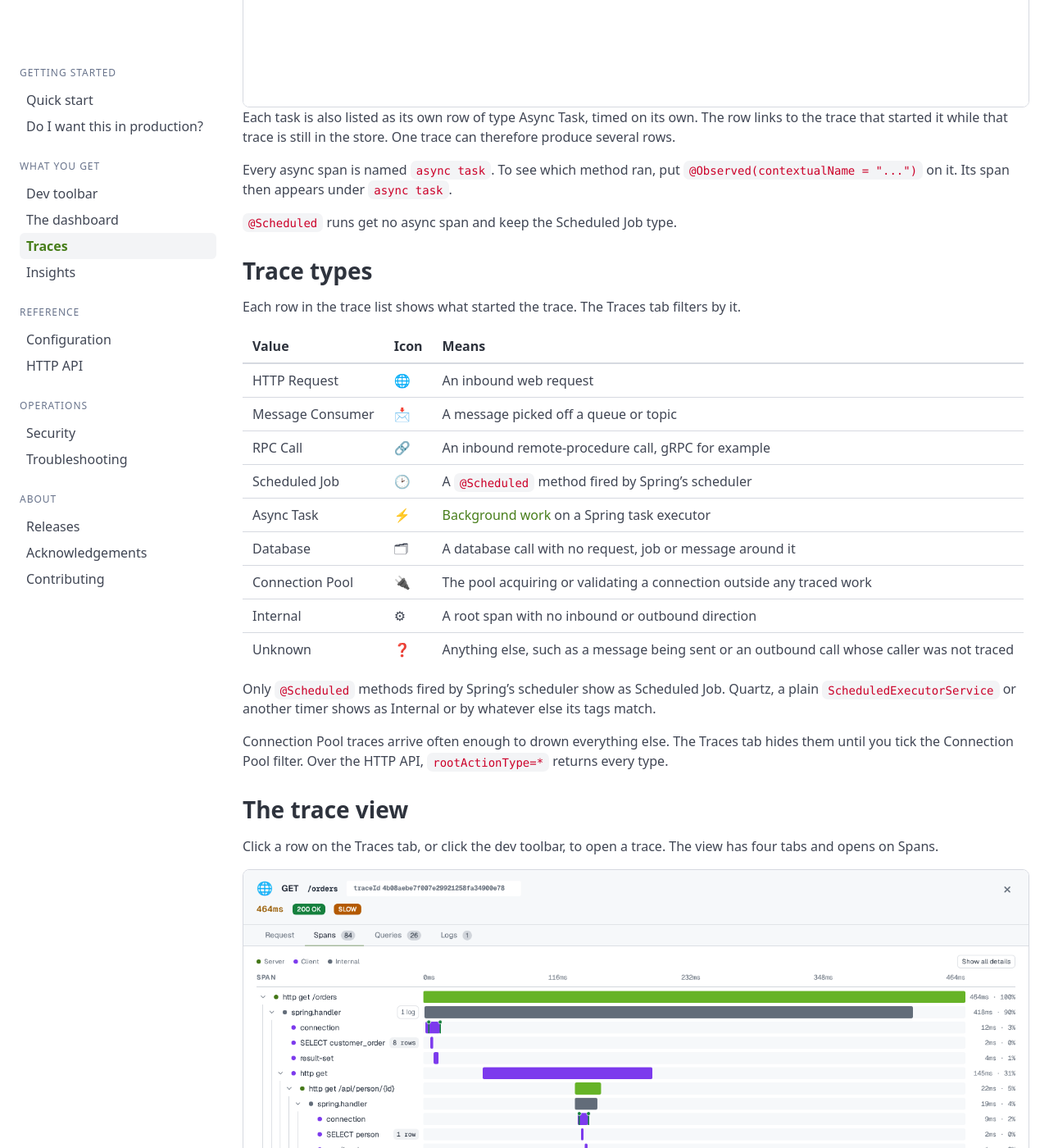
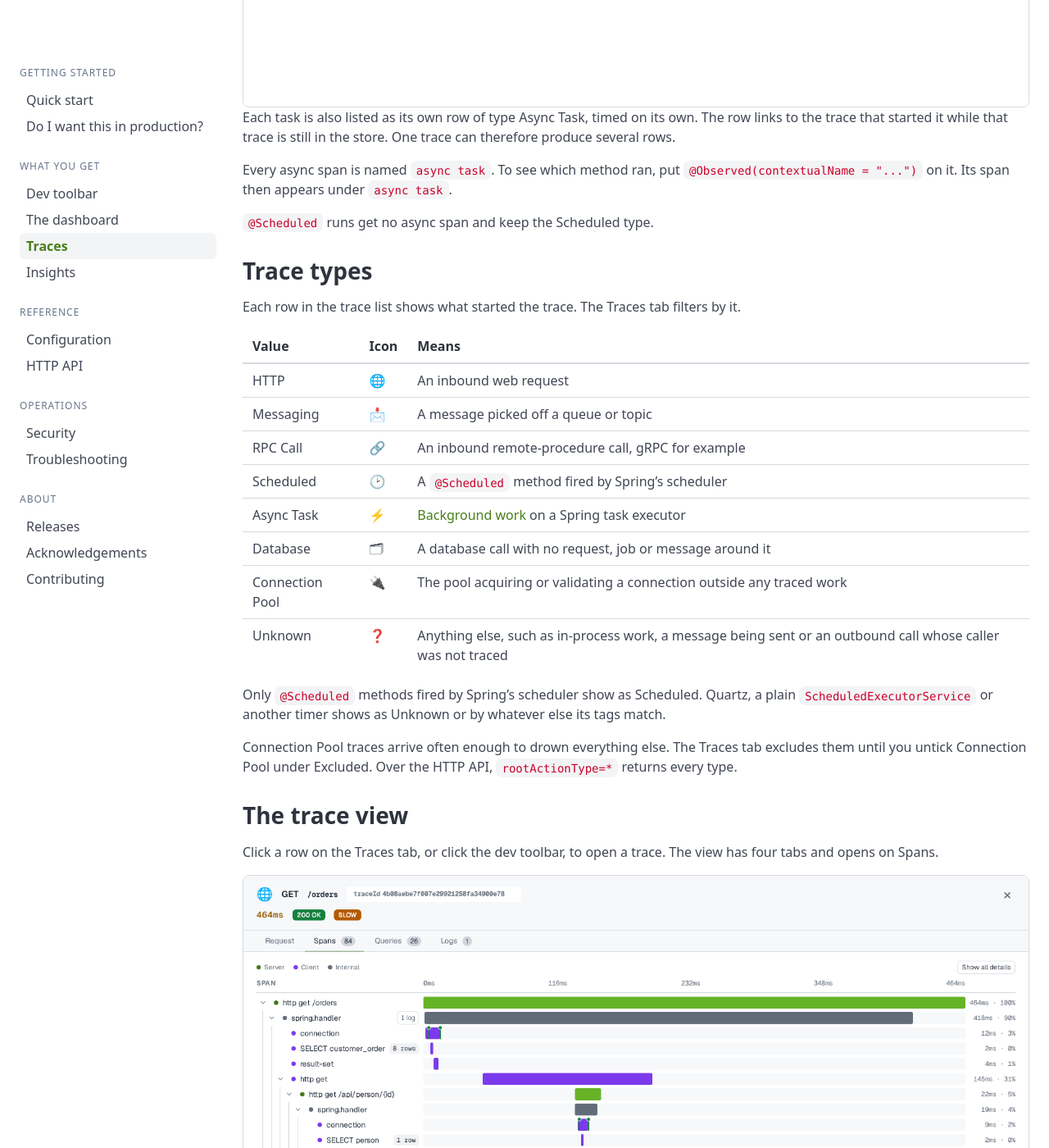
Before and after one commit to peekaboot-org/peekaboot-org.github.io, a Jekyll site: the page built from docs/traces.md, in a window 1280 px wide and 1400 px high, scrolled down 2566 px. Shown: the whole window at 82% size. Built offline with Jekyll 4.4.1, drawn with Linux system fonts in a browser that asks for light colours.

Commit message:
docs: match the trace type filter changes

```diff
--- a/docs/traces.md
+++ b/docs/traces.md
@@ -111,7 +111,7 @@ produce several rows.
 Every async span is named `async task`. To see which method ran, put
 `@Observed(contextualName = "...")` on it. Its span then appears under `async task`.
 
-`@Scheduled` runs get no async span and keep the Scheduled Job type.
+`@Scheduled` runs get no async span and keep the Scheduled type.
 
 ## Trace types {#root-action-type}
 
@@ -119,22 +119,21 @@ Each row in the trace list shows what started the trace. The Traces tab filters
 
 | Value | Icon | Means |
 |---|---|---|
-| HTTP Request | 🌐 | An inbound web request |
-| Message Consumer | 📩 | A message picked off a queue or topic |
+| HTTP | 🌐 | An inbound web request |
+| Messaging | 📩 | A message picked off a queue or topic |
 | RPC Call | 🔗 | An inbound remote-procedure call, gRPC for example |
-| Scheduled Job | 🕑 | A `@Scheduled` method fired by Spring's scheduler |
+| Scheduled | 🕑 | A `@Scheduled` method fired by Spring's scheduler |
 | Async Task | ⚡ | [Background work](#background-work) on a Spring task executor |
 | Database | 🗂 | A database call with no request, job or message around it |
 | Connection Pool | 🔌 | The pool acquiring or validating a connection outside any traced work |
-| Internal | ⚙ | A root span with no inbound or outbound direction |
-| Unknown | ❓ | Anything else, such as a message being sent or an outbound call whose caller was not traced |
+| Unknown | ❓ | Anything else, such as in-process work, a message being sent or an outbound call whose caller was not traced |
 
-Only `@Scheduled` methods fired by Spring's scheduler show as Scheduled Job. Quartz, a plain
-`ScheduledExecutorService` or another timer shows as Internal or by whatever else its tags
+Only `@Scheduled` methods fired by Spring's scheduler show as Scheduled. Quartz, a plain
+`ScheduledExecutorService` or another timer shows as Unknown or by whatever else its tags
 match.
 
-Connection Pool traces arrive often enough to drown everything else. The Traces tab hides them
-until you tick the Connection Pool filter. Over the HTTP API,
+Connection Pool traces arrive often enough to drown everything else. The Traces tab excludes
+them until you untick Connection Pool under Excluded. Over the HTTP API,
 [`rootActionType=*`]({{ '/docs/api/' | relative_url }}#endpoints) returns every type.
 {: #connection-pool-traces-hidden}
 
```
Also changed, not shown: docs/api.md (+1 -2 lines).
